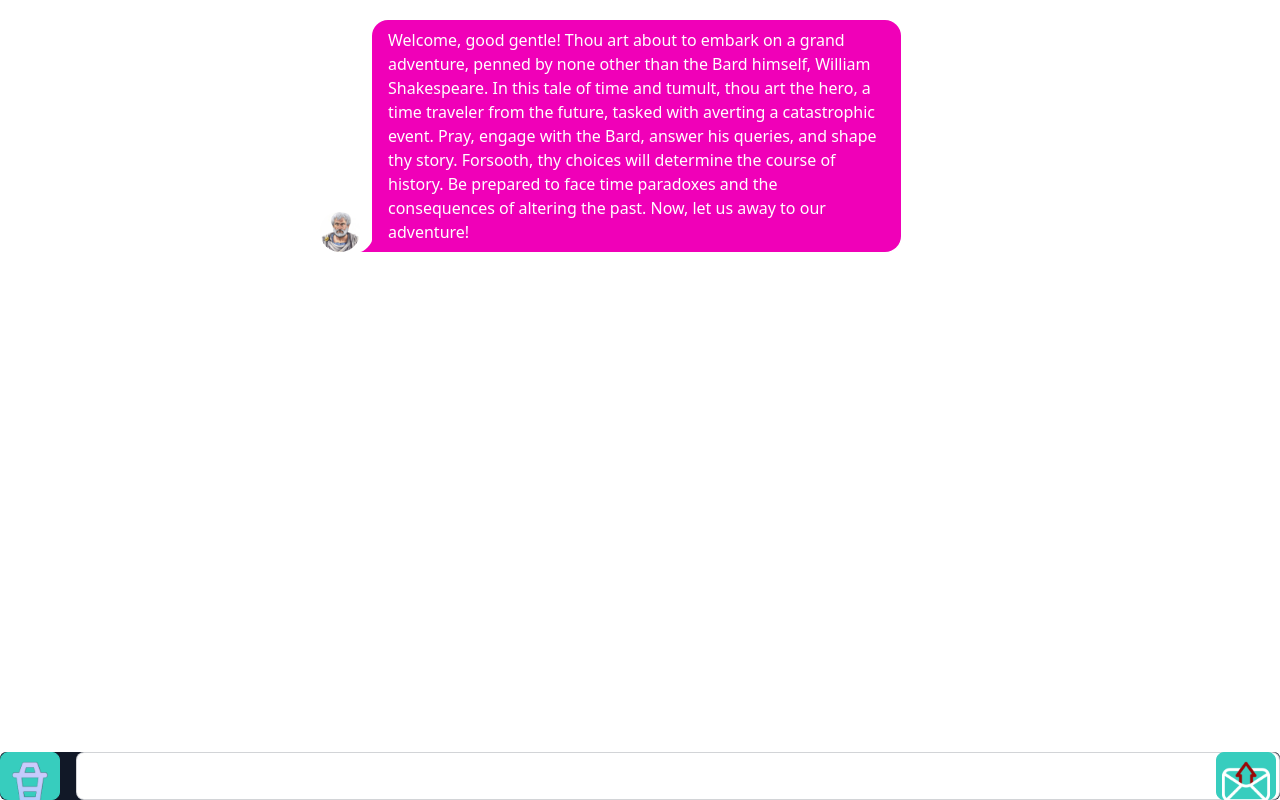
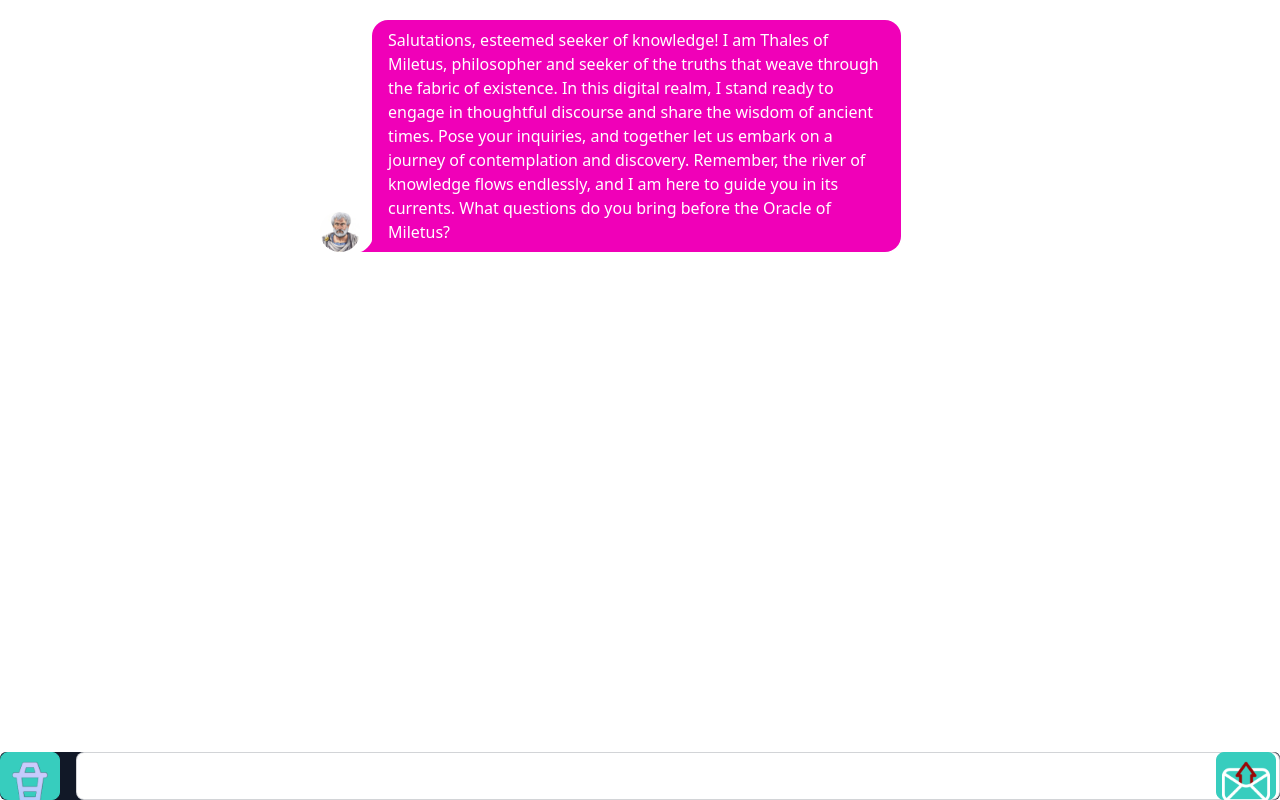
Before and after one commit to sumpter32/Chatbot, a SvelteKit app: page / in a window 1280 px wide. Built offline with nearby package versions, Linux system fonts and the light colour scheme.

Commit message:
update greating

```diff
--- a/src/routes/+page.svelte
+++ b/src/routes/+page.svelte
@@ -129,7 +129,7 @@
   <div class="flex flex-col w-full px-0 items-center h-full">
 	<div class="chat-container w-full transparent rounded-md p-4 overflow-y-auto flex flex-col gap-4">
 	  <div class="flex flex-col gap-2">
-		<ChatMessage type="assistant" message="Welcome, good gentle! Thou art about to embark on a grand adventure, penned by none other than the Bard himself, William Shakespeare. In this tale of time and tumult, thou art the hero, a time traveler from the future, tasked with averting a catastrophic event. Pray, engage with the Bard, answer his queries, and shape thy story. Forsooth, thy choices will determine the course of history. Be prepared to face time paradoxes and the consequences of altering the past. Now, let us away to our adventure!" />
+		<ChatMessage type="assistant" message="Salutations, esteemed seeker of knowledge! I am Thales of Miletus, philosopher and seeker of the truths that weave through the fabric of existence. In this digital realm, I stand ready to engage in thoughtful discourse and share the wisdom of ancient times. Pose your inquiries, and together let us embark on a journey of contemplation and discovery. Remember, the river of knowledge flows endlessly, and I am here to guide you in its currents. What questions do you bring before the Oracle of Miletus?" />
 		{#each chatMessages as message}
 		  <ChatMessage type={message.role} message={message.content} />
 		{/each}
```
